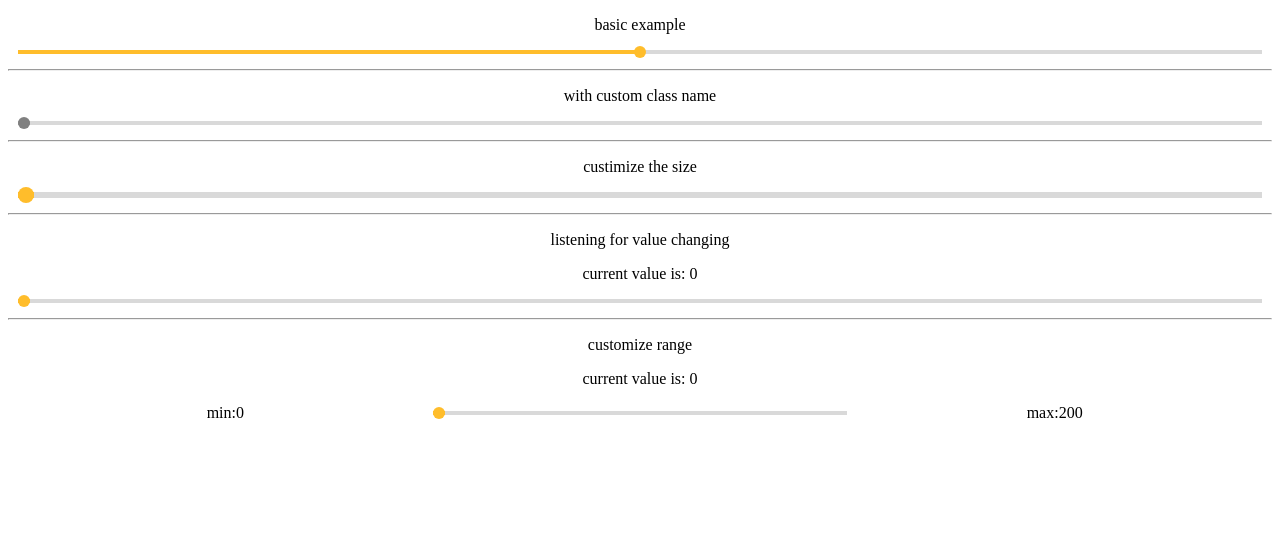
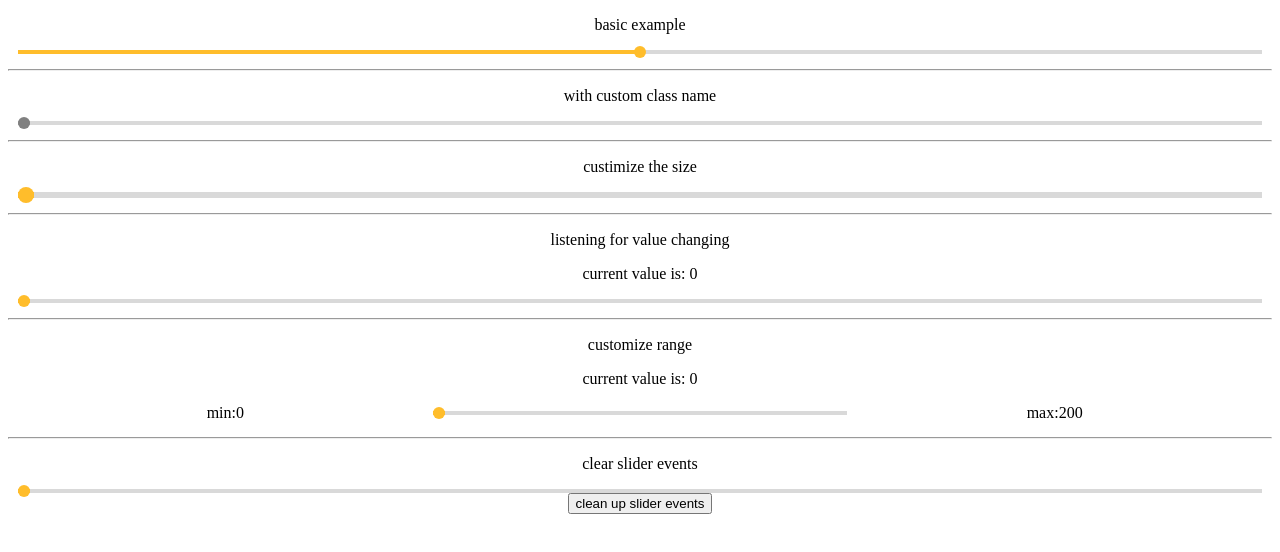
Before and after one commit to fossabot/media-player, a website built with Parcel: page examples/index.html in a window 1280 px wide. Both pictures are taken after a click on the element 640 px from the left and 52 px from the top of the page. Built offline with nearby package versions, Linux system fonts and the light colour scheme.

Commit message:
clear on destory

```diff
--- a/examples/index.html
+++ b/examples/index.html
@@ -7,6 +7,7 @@
     <meta http-equiv="X-UA-Compatible" content="ie=edge">
     <title>media player</title>
     <link rel="stylesheet" href="./style.css">
+
 <body>
     <div class="app">
         <div class="slider-example">
@@ -43,6 +44,12 @@
                 <div class="section">max:200</div>
             </div>
         </div>
+        <hr>
+        <div class="slider-example">
+            <p>clear slider events</p>
+            <div id="slider6"></div>
+            <button id="destroy">clean up slider events</button>
+        </div>
     </div>
     <script src="./index.js"></script>
 </body>
--- a/examples/index.js
+++ b/examples/index.js
@@ -1,4 +1,4 @@
-import RangeSlider from "../src/rangeSlider/rangeSlider";
+import RangeSlider from "../src/rangeSlider";
 
 new RangeSlider(document.querySelector("#slider1"));
 
@@ -28,3 +28,9 @@ let slider5 = new RangeSlider(document.querySelector("#slider5"), {
   }
 });
 value5Holder.innerText = slider5.getValue();
+
+const slider6 = new RangeSlider(document.querySelector("#slider6"));
+document.querySelector("#destroy").onclick = () => {
+  console.warn("cleared");
+  slider6.destroy();
+};
--- a/package.json
+++ b/package.json
@@ -5,7 +5,7 @@
   "license": "MIT",
   "scripts": {
     "start": "parcel ./examples/index.html --open --out-dir build",
-    "buld:slider": "parcel build ./src/rangeSlider/index.js"
+    "build:slider": "parcel build ./src/rangeSlider/index.js"
   },
   "devDependencies": {
     "parcel-bundler": "^1.10.3"
--- /dev/null
+++ b/src/audioPlayer/audioPlayer.css
@@ -0,0 +1,3 @@
+.audio-player{
+
+}
--- /dev/null
+++ b/src/audioPlayer/audioPlayer.js
@@ -0,0 +1,3 @@
+export class AudioPlayer(){
+    constructor()
+}
--- /dev/null
+++ b/src/rangeSlider/index.js
@@ -0,0 +1 @@
+export {default} from './rangeSlider'
--- a/src/rangeSlider/rangeSlider.js
+++ b/src/rangeSlider/rangeSlider.js
@@ -11,7 +11,6 @@ const defaultOptions = {
   barHeight: 4,
   onChange: null,
 
-  // todo
   min: 0,
   max: 100
 };
@@ -20,6 +19,13 @@ export default class RangeSlider {
   constructor(parent, options) {
     this.options = Object.assign({}, defaultOptions, options);
     this.parent = parent;
+    this.isMoving = false;
+    this.container = null;
+
+    this._handleMouseDown = this._handleMouseDown.bind(this);
+    this._handleMouseUp = this._handleMouseUp.bind(this);
+    this._handleMouseMove = this._handleMouseMove.bind(this);
+
     this._init();
   }
 
@@ -31,6 +37,7 @@ export default class RangeSlider {
     const container = document.createElement("div");
     container.className = `range-slider ${this.options.className}`;
     container.style.height = `${this.options.barHeight}px`;
+    this.container = container;
     return container;
   }
 
@@ -40,6 +47,7 @@ export default class RangeSlider {
     bar.style.paddingLeft = `${this.options.draggerSize / 2}px`;
     bar.style.paddingRight = `${this.options.draggerSize / 2}px`;
     bar.className = "progress-bar";
+    this.bar = bar;
     return bar;
   }
 
@@ -51,6 +59,7 @@ export default class RangeSlider {
       this.options.barHeight) /
       2}px`;
     dragger.className = "progress-dragger";
+    this.dragger = dragger;
     return dragger;
   }
 
@@ -67,43 +76,56 @@ export default class RangeSlider {
     bar.appendChild(dragger);
     container.appendChild(bar);
 
-    let isMoving = false;
+    this._bindEvent(container);
 
-    const move = event => {
-      if (isMoving) {
+    return container;
+  }
+
+  _move(event) {
+    if (this.isMoving) {
       let min = 0,
-          max = container.offsetWidth - dragger.offsetWidth,
+        max = this.container.offsetWidth - this.dragger.offsetWidth,
         mousePos =
           event.pageX -
           // container.offsetLeft
-            container.getBoundingClientRect()
+          this.container.getBoundingClientRect()
             .left /* absolute element calcuates the `offsetLeft relative to relative parents, thus we got 0 in some scenario` */ -
-            dragger.offsetWidth / 2,
+          this.dragger.offsetWidth / 2,
         position = mousePos > max ? max : mousePos < min ? min : mousePos;
-        dragger.style.left = `${position}px`;
+      this.dragger.style.left = `${position}px`;
       let value = (position / max) * 100;
-        bar.style.width = `${value}%`;
+      this.bar.style.width = `${value}%`;
 
       value = this.calculateValue(value);
       console.warn(value);
       this.setValue(value);
     }
-    };
+  }
 
-    container.addEventListener("mousedown", function(event) {
-      isMoving = true;
-      move(event);
-    });
+  _handleMouseDown(event) {
+    this.isMoving = true;
+    this._move(event);
+  }
 
-    document.addEventListener("mouseup", function(event) {
-      isMoving = false;
-    });
+  _handleMouseUp(event) {
+    this.isMoving = false;
+  }
 
-    document.addEventListener("mousemove", function(event) {
-      move(event);
-    });
+  _handleMouseMove(event) {
+    this._move(event);
+  }
 
-    return container;
+  _bindEvent(container) {
+    container.addEventListener("mousedown", this._handleMouseDown);
+    document.addEventListener("mouseup", this._handleMouseUp);
+    document.addEventListener("mousemove", this._handleMouseMove);
+  }
+
+  _removeEvent() {
+    if (!this.container) return;
+    this.container.removeEventListener("mousedown", this._handleMouseDown);
+    document.removeEventListener("mouseup", this._handleMouseUp);
+    document.removeEventListener("mousemove", this._handleMouseMove);
   }
 
   _render() {
@@ -113,7 +135,7 @@ export default class RangeSlider {
   }
 
   destroy() {
-    //
+    this._removeEvent();
   }
 
   getValue() {
```
Also changed, not shown: dist/rangeSlider.css (added), dist/rangeSlider.js (added), 1 other file. Lines whose indentation alone changed are shown as unchanged.
